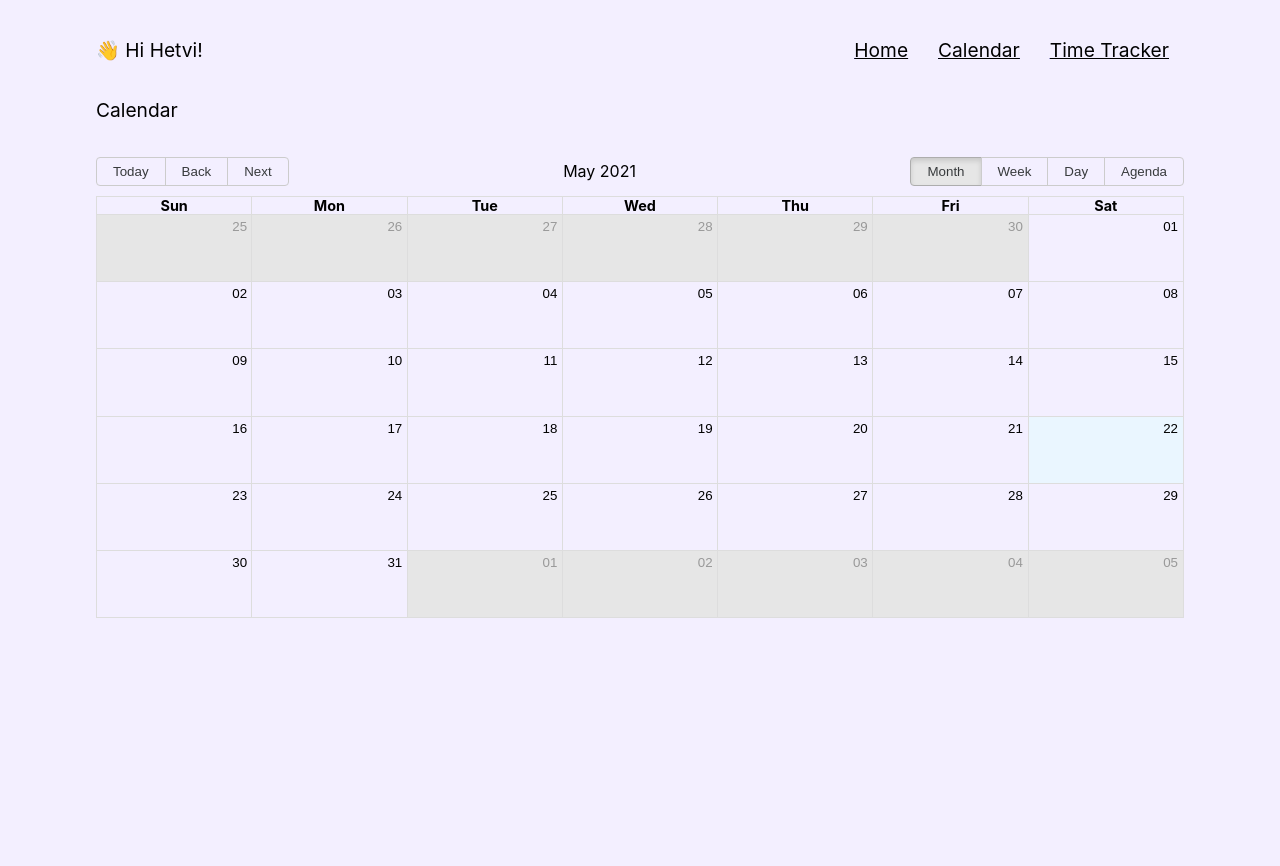
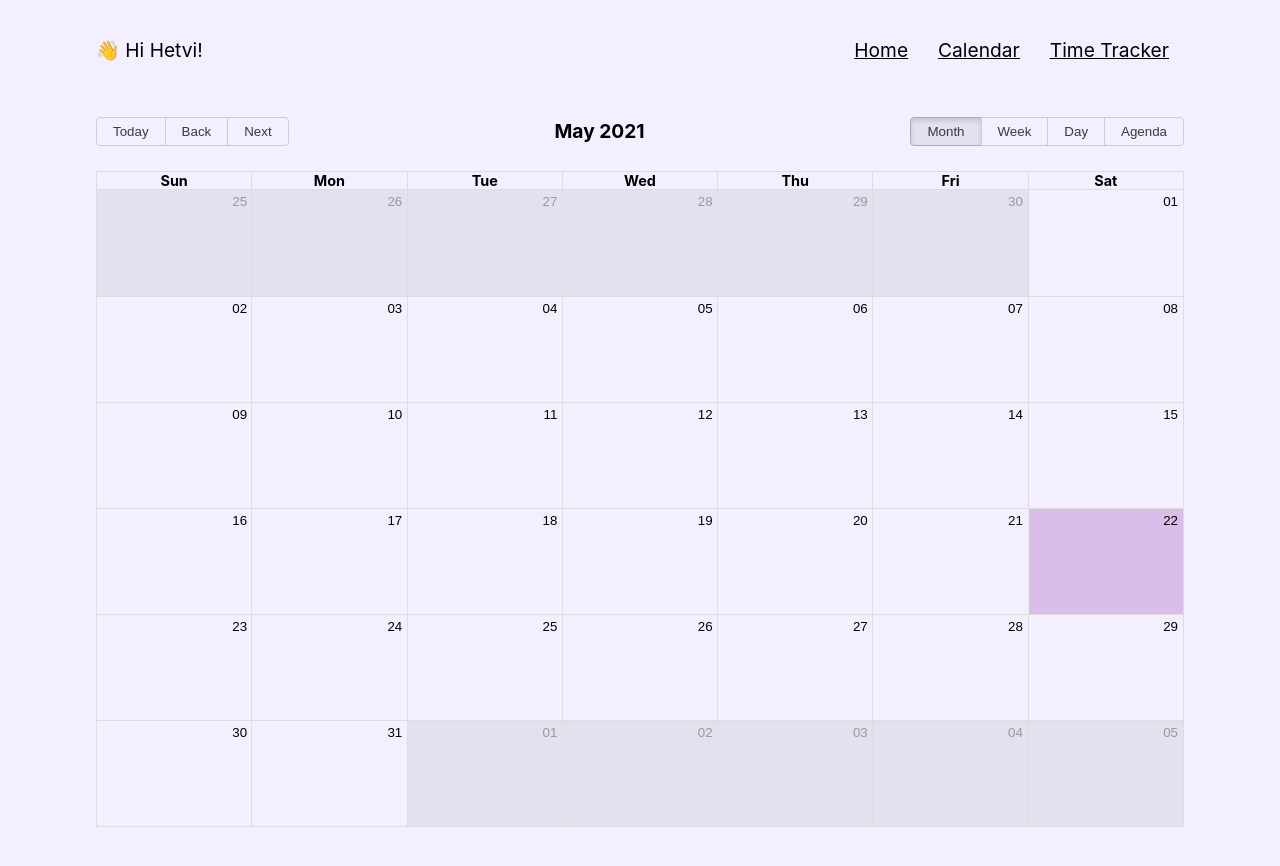
Before and after one commit to hetvshah/bProductive, a React (Create React App) app: page /calendar in a window 1280 px wide. Before the commit the page ends 800 px from the top, so only its background shows below. Built offline with nearby package versions, Linux system fonts and the light colour scheme.

Commit message:
datetime picker part 1

```diff
--- a/package.json
+++ b/package.json
@@ -9,6 +9,7 @@
     "moment": "^2.29.1",
     "react": "^17.0.2",
     "react-big-calendar": "^0.33.3",
+    "react-datepicker": "^3.8.0",
     "react-dom": "^17.0.2",
     "react-icons": "^4.2.0",
     "react-router-dom": "^5.2.0",
--- a/src/components/AddTask.js
+++ b/src/components/AddTask.js
@@ -1,4 +1,5 @@
 import { useState } from 'react';
+import DateTimePicker from 'react-datetime-picker';
 
 const AddTask = ({ onAdd }) => {
   const [text, setText] = useState('');
@@ -7,16 +8,17 @@ const AddTask = ({ onAdd }) => {
   const [notes, setNotes] = useState('');
   const [displayTask, setDisplayTask] = useState(false);
   const [displayCalendar, setDisplayCalendar] = useState(false);
+  const [value, onChange] = useState(new Date());
 
   const onSubmit = (e) => {
     e.preventDefault();
     onAdd({ text, day, notes, displayTask, displayCalendar });
-    setText('')
-    setDay('')
-    setEstimate('')
-    setNotes('')
-    setDisplayTask(false)
-    setDisplayCalendar(false)
+    setText('');
+    setDay('');
+    setEstimate('');
+    setNotes('');
+    setDisplayTask(false);
+    setDisplayCalendar(false);
   };
 
   return (
@@ -32,13 +34,16 @@ const AddTask = ({ onAdd }) => {
           />
         </div>
         <div className="form-control">
-          <label>Due Day & Time</label>
-          <input
+          <label>Due Day</label>
+          <div>
+            <DateTimePicker onChange={onChange} value={value} />
+          </div>
+          {/* <input
             type="text"
             placeholder="add day & time"
             value={day}
             onChange={(e) => setDay(e.target.value)}
-          />
+          /> */}
         </div>
 
         <div className="form-control">
--- a/src/components/Calendar.js
+++ b/src/components/Calendar.js
@@ -7,9 +7,9 @@ const Calendar = () => {
     <div>
       <Header />
       {/* <p style={{ marginLeft: '7.5vw' }}>Calendar</p> */}
-      <div className="header">
+      {/* <div className="header">
         <p className="calendar">Calendar</p>
-      </div>
+      </div> */}
       <MyCalendar />
     </div>
   );
--- a/src/components/CompletedTasks.js
+++ b/src/components/CompletedTasks.js
@@ -5,7 +5,7 @@ const CompletedTasks = ({ completedTasks, onMove, onDelete }) => {
   const listCompletedTasks = completedTasks.map((task) => (
     <div className="todo todo-complete">
       <div>
-        <h3>{task.text}</h3>
+        <h3>{task.title}</h3>
         <p> {task.day === '' ? '' : 'Due Date: ' + task.day}</p>
         <p>{task.notes === '' ? '' : 'Notes: ' + task.notes}</p>
       </div>
--- a/src/components/Header.js
+++ b/src/components/Header.js
@@ -1,6 +1,29 @@
 import { Link } from 'react-router-dom';
 
 const Header = () => {
+  //   let homeStyle = { color: 'black' };
+  //   let calendarStyle = { color: 'black' };
+  //   let trackerStyle = { color: 'black' };
+
+  //   const homeClicked = () => {
+  //     console.log('hello');
+  //     homeStyle = { color: 'pink' };
+  //     calendarStyle = { color: 'black' };
+  //     trackerStyle = { color: 'black' };
+  //   };
+
+  //   const calendarClicked = () => {
+  //     homeStyle = { color: 'black' };
+  //     calendarStyle = { color: 'pink' };
+  //     trackerStyle = { color: 'black' };
+  //   };
+
+  //   const trackerClicked = () => {
+  //     homeStyle = { color: 'black' };
+  //     calendarStyle = { color: 'black' };
+  //     trackerStyle = { color: 'pink' };
+  //   };
+
   return (
     <div>
       <div className="header">
@@ -11,10 +34,10 @@ const Header = () => {
               <u>Home</u>
             </Link>
             <Link to="/calendar">
-              <u>Calendar</u>
+              <u className="calendar-link">Calendar</u>
             </Link>
             <Link to="/tracker">
-              <u>Time Tracker</u>
+              <u className="tracker-link">Time Tracker</u>
             </Link>
           </p>
         </div>
--- a/src/components/Home.js
+++ b/src/components/Home.js
@@ -11,7 +11,7 @@ const Home = () => {
 
   const [ongoingTasks, setOngoingTasks] = useState([
     {
-      text: 'Finish part 7 of CIS 121 programming. ',
+      title: 'Finish part 7 of CIS 121 programming. ',
       day: 'Feb 7th at 1:30 pm ',
       estimate: '15m',
       notes: 'Make sure to pay attention to runtimes. ',
@@ -19,7 +19,7 @@ const Home = () => {
       displayCalendar: true,
     },
     {
-      text: 'Respond to emails.',
+      title: 'Respond to emails.',
       day: 'Feb 21st at midnight',
       estimate: '2m',
       notes: 'Specifically John Doe and research mentor.',
@@ -27,7 +27,7 @@ const Home = () => {
       displayCalendar: false,
     },
     {
-      text: 'Search for apartments.',
+      title: 'Search for apartments.',
       day: '',
       estimate: '3hr',
       notes: '',
@@ -38,7 +38,7 @@ const Home = () => {
 
   const [completedTasks, setCompletedTasks] = useState([
     {
-      text: 'Call mom. ',
+      title: 'Call mom. ',
       day: '',
       estimate: '1hr',
       notes: 'Ask about trip to NYC.',
@@ -46,7 +46,7 @@ const Home = () => {
       displayCalendar: true,
     },
     {
-      text: 'Call dad. ',
+      title: 'Call dad. ',
       day: '',
       estimate: '2hr',
       notes: 'Buy textbooks.',
@@ -60,7 +60,7 @@ const Home = () => {
   };
 
   const moveOngoingTask = (task) => {
-    setOngoingTasks(ongoingTasks.filter((todo) => todo.text !== task.text));
+    setOngoingTasks(ongoingTasks.filter((todo) => todo.title !== task.title));
     deleteOngoingTask(task);
   };
 
@@ -70,11 +70,13 @@ const Home = () => {
   };
 
   const deleteOngoingTask = (task) => {
-    setOngoingTasks(ongoingTasks.filter((todo) => todo.text !== task.text));
+    setOngoingTasks(ongoingTasks.filter((todo) => todo.title !== task.title));
   };
 
   const deleteCompletedTask = (task) => {
-    setCompletedTasks(completedTasks.filter((todo) => todo.text !== task.text));
+    setCompletedTasks(
+      completedTasks.filter((todo) => todo.title !== task.title)
+    );
   };
 
   const timeElapsed = Date.now();
--- a/src/components/MyCalendar.js
+++ b/src/components/MyCalendar.js
@@ -1,22 +1,24 @@
 import { Calendar, momentLocalizer } from 'react-big-calendar';
 import 'react-big-calendar/lib/css/react-big-calendar.css';
 import moment from 'moment';
-import './Styles.css'
+import './Styles.css';
 const localizer = momentLocalizer(moment);
 
-// const myEventsList = Event [{
-//   title: 'string',
-//   start: "2020-09-14",
-//   end: "2020-09-15",
-//   allDay: true,
-//   resource: "false",
-// }]
+const myEventsList = [
+  {
+    id: 11.5,
+    title: 'Lunch',
+    start: new Date(2021, 5, 12, 12, 0, 0, 0),
+    end: new Date(2021, 5, 12, 13, 0, 0, 0),
+    notes: 'Power lunch',
+  },
+];
 
 const MyCalendar = (props) => (
   <div>
     <Calendar
       localizer={localizer}
-      events={[]}
+      events={myEventsList}
       startAccessor="start"
       endAccessor="end"
     />
--- a/src/components/OngoingTasks.js
+++ b/src/components/OngoingTasks.js
@@ -10,7 +10,7 @@ const OngoingTasks = ({ ongoingTasks, onMove, onDelete }) => {
     const listOngoingTasks = filteredTasks.map((task) => (
       <div className="todo">
         <div>
-          <h3>{task.text}</h3>
+          <h3>{task.title}</h3>
           <p>{task.day === '' ? '' : 'Due Date: ' + task.day}</p>
           <p>{task.notes === '' ? '' : 'Notes: ' + task.notes}</p>
         </div>
@@ -18,7 +18,7 @@ const OngoingTasks = ({ ongoingTasks, onMove, onDelete }) => {
         <div className="times">{task.estimate}</div>
         <div className="todo-icons">
           <GrCheckmark className="ongoing-task" onClick={() => onMove(task)} />
-          <AiOutlineEdit className="ongoing-task" />
+          {/* <AiOutlineEdit className="ongoing-task" /> */}
           <BsFillTrashFill
             className="ongoing-task trash"
             onClick={() => onDelete(task)}
--- a/src/components/Styles.css
+++ b/src/components/Styles.css
@@ -20,7 +20,7 @@ u {
 }
 
 u:hover {
-  color: #cc99ff;
+  color: #9c50b6;
 }
 
 .todo {
@@ -230,9 +230,37 @@ u:hover {
 }
 
 .rbc-calendar {
-  height: 500px !important;
+  height: 60vw !important;
+  margin-bottom: 3vw;
 }
 
 .rbc-toolbar {
-  margin-top: 3vw;
+  margin-top: 4.5vw;
+  margin-bottom: 2vw !important;
 }
+
+.rbc-today {
+  background-color: #9c50b6 !important;
+  opacity: 30%;
+}
+
+.rbc-off-range-bg {
+  background: #05050510 !important;
+}
+
+.rbc-toolbar button.rbc-active {
+  background: #05050510 !important;
+}
+
+.rbc-toolbar-label {
+  font-size: 1.5vw;
+  font-weight: bold;
+}
+
+.rbc-row-segment .rbc-event-content {
+  background: #9c50b6;
+}
+
+.rbc-event {
+  background-color: #9c50b6 !important;
+}
```
Also changed, not shown: 1 other file (tests, documents, lock files or other folders).
